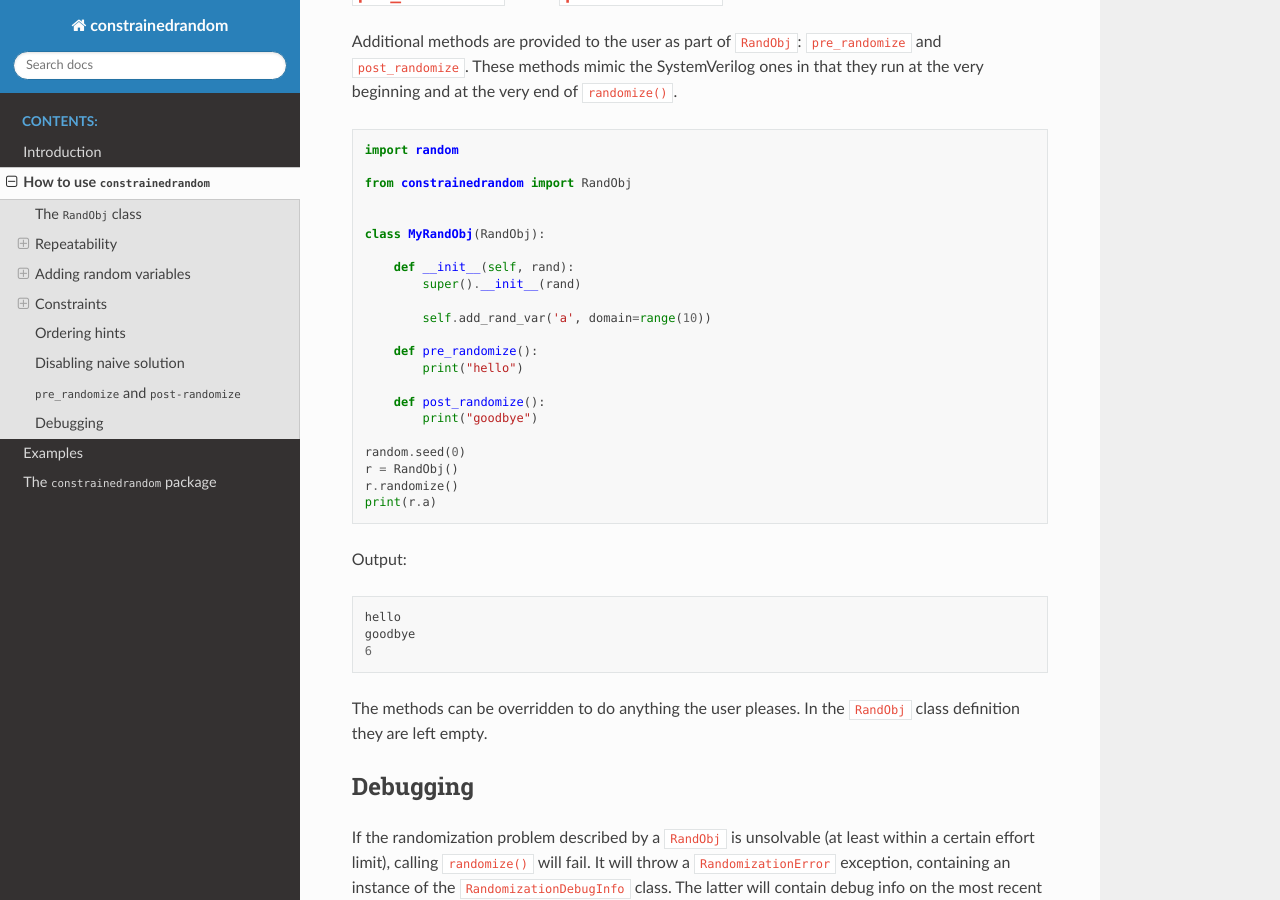
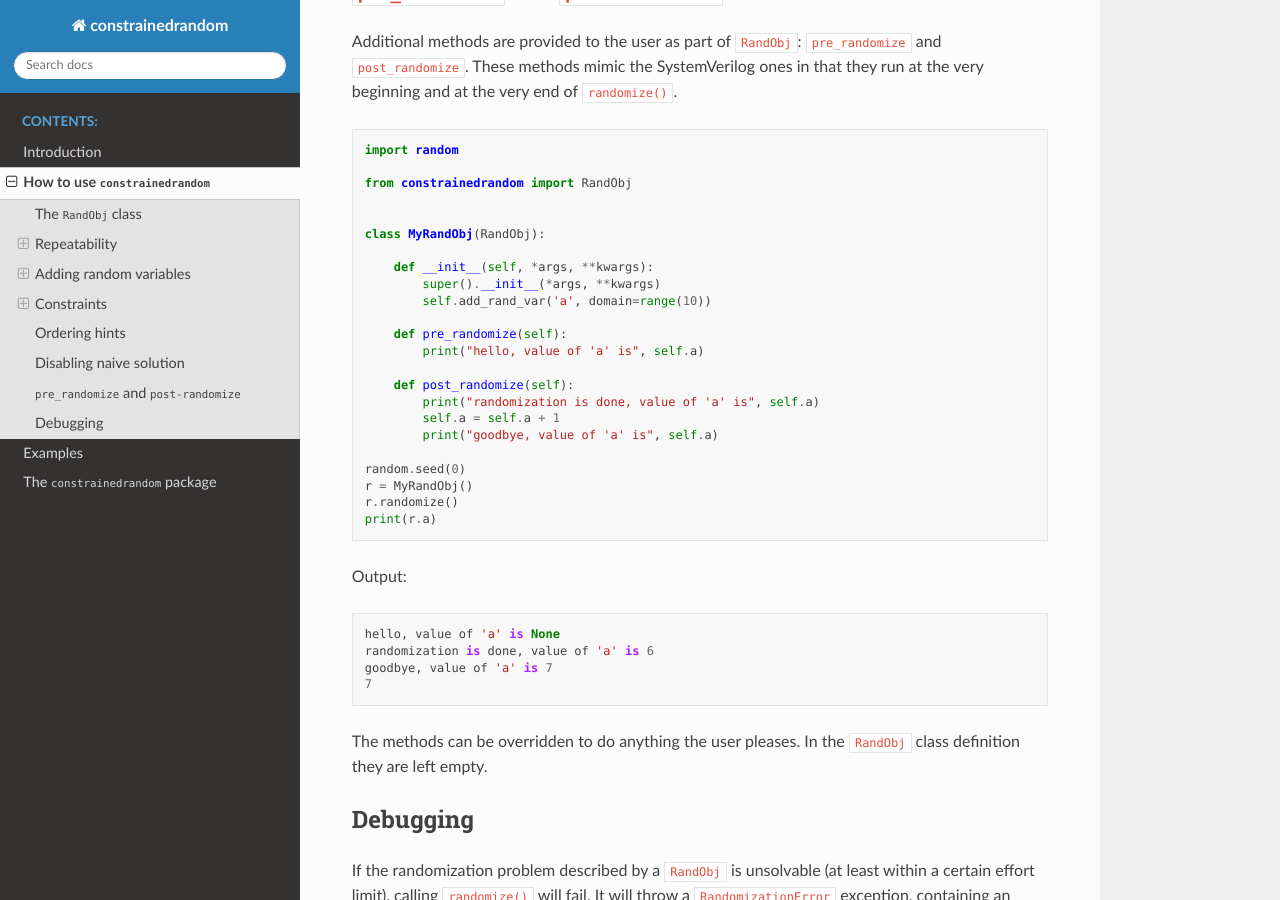
Before and after one commit to imaginationtech/constrainedrandom, a Sphinx documentation site: the page built from docs/howto.rst, in a window 1280 px wide and 900 px high, scrolled down 16000 px. Built offline with Sphinx 7.4.7 and the Read the Docs theme 2.0.0, drawn with Linux system fonts in a browser that asks for light colours.

Commit message:
Fix pre/post-randomize documentation
Had some errors in the code example.

```diff
--- a/docs/howto.rst
+++ b/docs/howto.rst
@@ -790,19 +790,20 @@ Additional methods are provided to the user as part of ``RandObj``: ``pre_random
 
     class MyRandObj(RandObj):
 
-        def __init__(self, rand):
-            super().__init__(rand)
-
+        def __init__(self, *args, **kwargs):
+            super().__init__(*args, **kwargs)
             self.add_rand_var('a', domain=range(10))
 
-        def pre_randomize():
-            print("hello")
+        def pre_randomize(self):
+            print("hello, value of 'a' is", self.a)
 
-        def post_randomize():
-            print("goodbye")
+        def post_randomize(self):
+            print("randomization is done, value of 'a' is", self.a)
+            self.a = self.a + 1
+            print("goodbye, value of 'a' is", self.a)
 
     random.seed(0)
-    r = RandObj()
+    r = MyRandObj()
     r.randomize()
     print(r.a)
 
@@ -810,9 +811,10 @@ Output:
 
 .. code-block::
 
-    hello
-    goodbye
-    6
+    hello, value of 'a' is None
+    randomization is done, value of 'a' is 6
+    goodbye, value of 'a' is 7
+    7
 
 The methods can be overridden to do anything the user pleases. In the ``RandObj`` class definition they are left empty.
 
```
